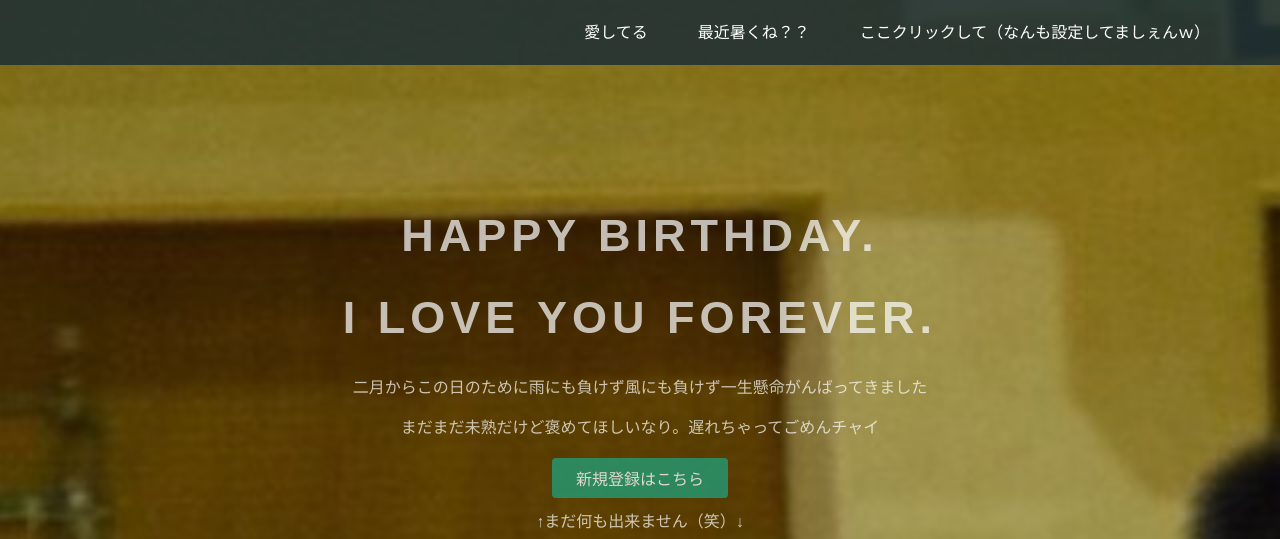
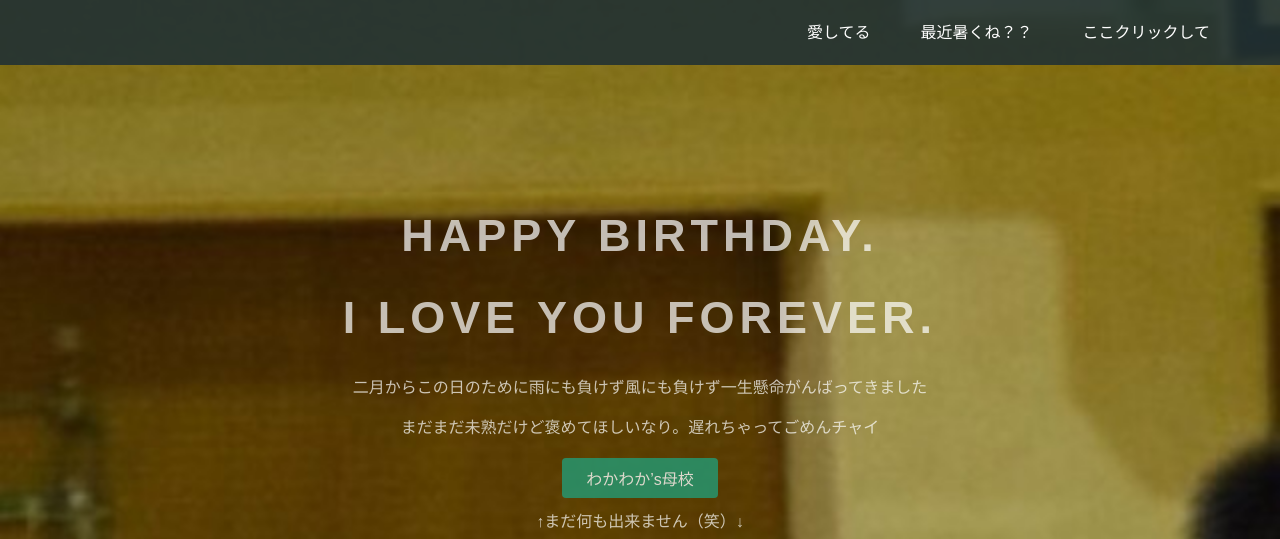
Before and after one commit to 3Piroro3/happybirthth.github.io, a plain HTML site: page index.html in a window 1280 px wide. Shown: the top 539 px of the page. Drawn offline with Linux system fonts and the light colour scheme.

Commit message:
Update index.html

```diff
--- a/index.html
+++ b/index.html
@@ -18,7 +18,7 @@
         <div class="header-right">
           <a href="#">愛してる</a>
           <a href="#">最近暑くね？？</a>
-          <a href="http://www.fukagawa-h.metro.tokyo.jp/site/zen/" class="login">ここクリックして（なんも設定してましぇんｗ）</a>
+          <a href="http://www.fukagawa-h.metro.tokyo.jp/site/zen/" class="login">ここクリックして</a>
         </div>
       </div>
     </header>
@@ -29,7 +29,7 @@
         <p>二月からこの日のために雨にも負けず風にも負けず一生懸命がんばってきました</p>
         <p>まだまだ未熟だけど褒めてほしいなり。遅れちゃってごめんチャイ</p>
         <div class="btn-wrapper">
-          <a href="#" class="btn signup">新規登録はこちら</a>
+          <a href="#" class="btn signup">わかわか’s母校</a>
           <p>↑まだ何も出来ません（笑）↓</p>
           <a href="#" class="btn facebook"><span class="fa fa-facebook"></span>Facebookで登録</a>
           <a href="#" class="btn twitter"><span class="fa fa-twitter"></span>Twitterで登録</a>
```
